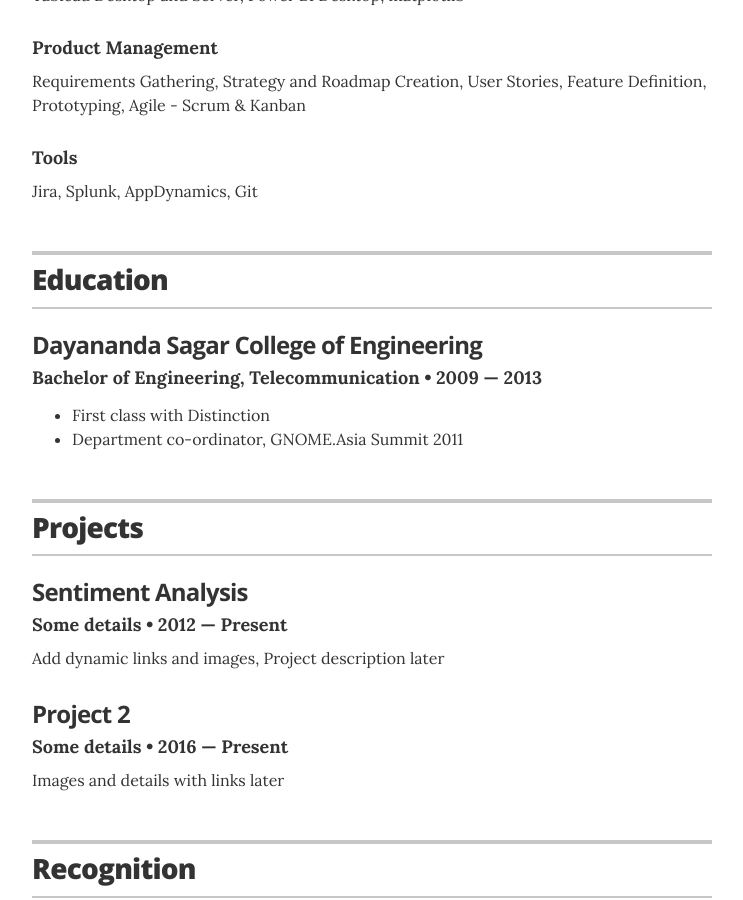
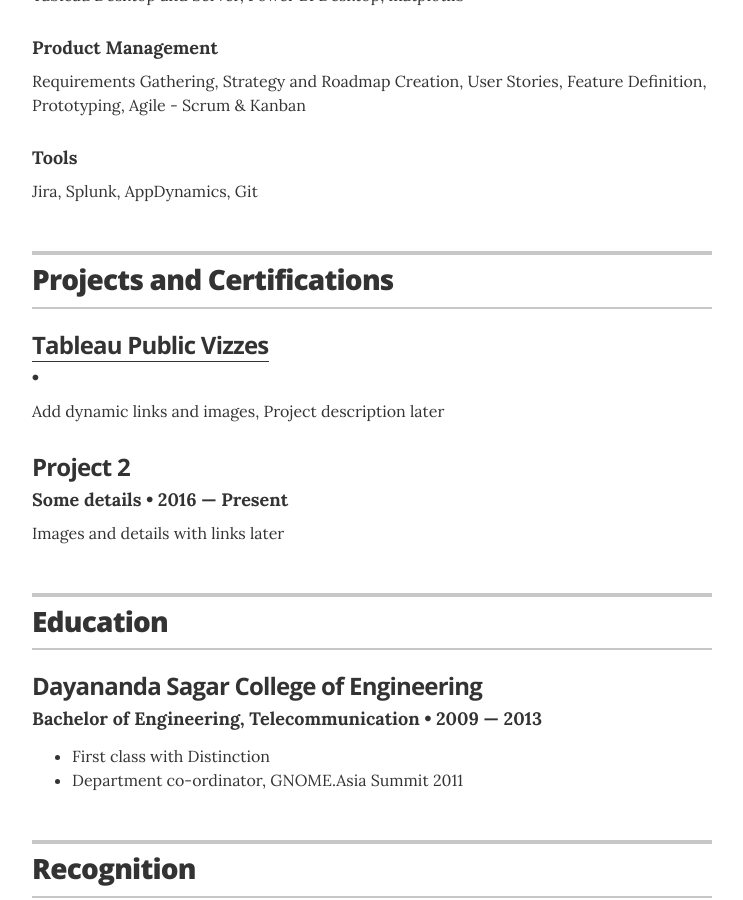
Before and after one commit to robathija/rohit-resume, a Jekyll site: the page built from index.html, in a window 1280 px wide and 900 px high, scrolled down 1569 px. Shown: the whole window, without its empty margins (268-1011 px from the left). Built offline with Jekyll 4.4.1, drawn with Linux system fonts in a browser that asks for light colours.

Commit message:
More edits about projects

```diff
--- a/_data/projects.yml
+++ b/_data/projects.yml
@@ -2,10 +2,8 @@
 # uncomment the urls if you wish to display them, and add your own URL
 
 # Project 1
-- project: Sentiment Analysis
-  role: Some details
-  duration: 2012 &mdash; Present
-  # url: "#"
+- project: Tableau Public Vizzes
+  url: "https://public.tableau.com/profile/rohit.bathija8638#!/"
   description: Add dynamic links and images, Project description later
 
 #Project 2
--- a/_layouts/resume.html
+++ b/_layouts/resume.html
@@ -84,6 +84,27 @@
       <!-- end Skills -->
       {% endif %}
 
+
+      {% if site.resume_section_projects %}
+      <!-- begin Projects -->
+      <section class="content-section">
+        <header class="section-header">
+          <h2>Projects and Certifications</h2>
+        </header>
+
+        {% for project in site.data.projects %}
+        <div class="resume-item" itemscope itemtype="http://schema.org/CreativeWork">
+          <meta itemprop="creator" content="{{ site.resume_name }}" itemtype="http://schema.org/Person" />
+          <h3 class="resume-item-title" itemprop="name">{% if project.url %}<a href="{{ project.url }}" itemprop="url">{{ project.project }}</a>{% else %}{{ project.project }}{% endif %}</h3>
+          <h4 class="resume-item-details" itemprop="description">{{ project.role }}  &bull; {{ project.duration }}</h4>
+          <p class="resume-item-copy">{{ project.description }}</p>
+        </div>
+        {% endfor %}
+
+      </section>
+      <!-- end Projects -->
+      {% endif %}
+
       {% if site.resume_section_education %}
       <!-- begin Education -->
       <section class="content-section">
@@ -109,27 +130,6 @@
         {% endfor %}
       </section>
       <!-- end Education -->
-      {% endif %}
-
-
-      {% if site.resume_section_projects %}
-      <!-- begin Projects -->
-      <section class="content-section">
-        <header class="section-header">
-          <h2>Projects</h2>
-        </header>
-
-        {% for project in site.data.projects %}
-        <div class="resume-item" itemscope itemtype="http://schema.org/CreativeWork">
-          <meta itemprop="creator" content="{{ site.resume_name }}" itemtype="http://schema.org/Person" />
-          <h3 class="resume-item-title" itemprop="name">{% if project.url %}<a href="{{ project.url }}" itemprop="url">{{ project.project }}</a>{% else %}{{ project.project }}{% endif %}</h3>
-          <h4 class="resume-item-details" itemprop="description">{{ project.role }}  &bull; {{ project.duration }}</h4>
-          <p class="resume-item-copy">{{ project.description }}</p>
-        </div>
-        {% endfor %}
-
-      </section>
-      <!-- end Projects -->
       {% endif %}
 
       {% if site.resume_section_recognition %}
```
